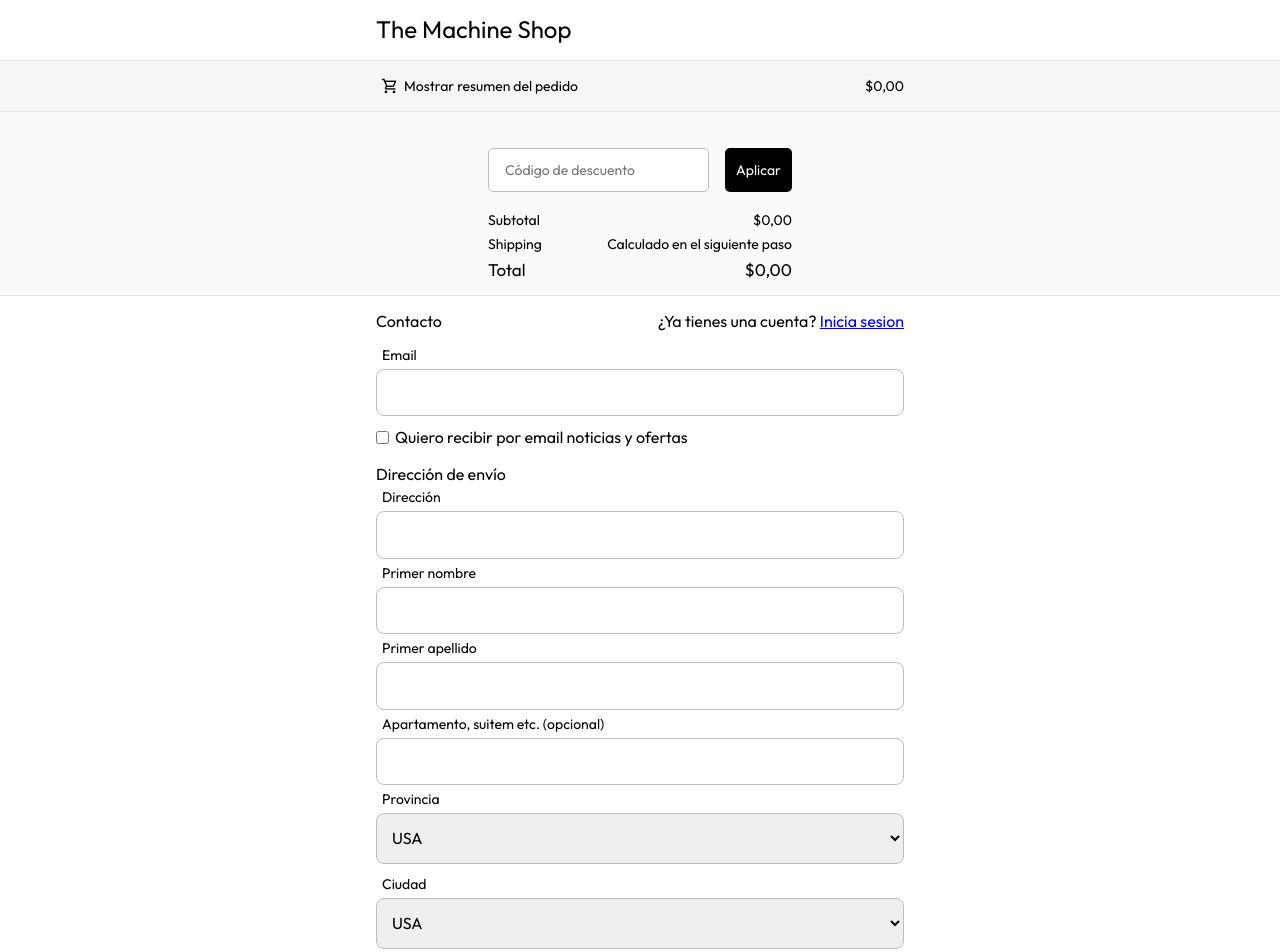
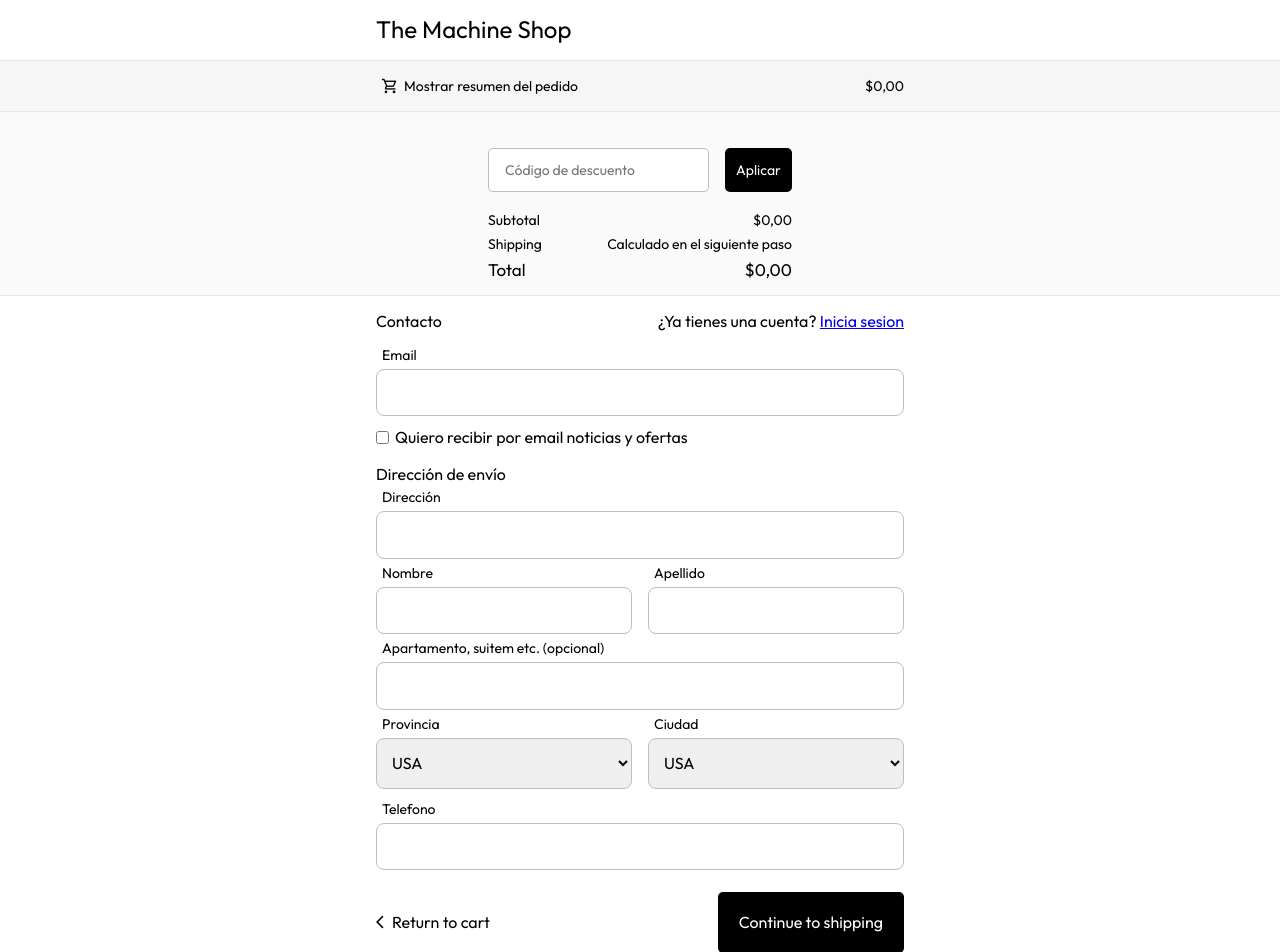
Before and after one commit to RumerTovar/the-machine-shop, a Next.js app: page /checkout in a window 1280 px wide. Shown: the top 952 px of the page. Built offline with nearby package versions, Linux system fonts and the light colour scheme; a web font is replaced by a local one.

Commit message:
checkout tablet layout

```diff
--- a/src/components/checkout/CheckoutFooter.module.css
+++ b/src/components/checkout/CheckoutFooter.module.css
@@ -1,5 +1,7 @@
 .footer {
  display: flex;
+ max-width: 560px;
+ margin: auto;
  flex-direction: row;
  flex-wrap: wrap;
  align-items: center;
--- a/src/components/checkout/CheckoutForm.module.css
+++ b/src/components/checkout/CheckoutForm.module.css
@@ -40,6 +40,7 @@
  display: flex;
  flex-direction: column;
  margin-bottom: 6px;
+ width: 100%;
 }
 
 .inputPadding {
@@ -68,3 +69,22 @@
 .backArrow {
  font-size: medium;
 }
+
+.buttonsContainer {
+ display: flex;
+ flex-direction: column;
+}
+
+@media (min-width: 768px) {
+ .nameContainer,
+ .locationContainer {
+  display: flex;
+  justify-content: space-between;
+  gap: 1rem;
+ }
+
+ .buttonsContainer {
+  flex-direction: row-reverse;
+  justify-content: space-between;
+ }
+}
--- a/src/components/checkout/CheckoutForm.tsx
+++ b/src/components/checkout/CheckoutForm.tsx
@@ -31,17 +31,19 @@
     </label>
     <input type='text' name='address' className={styles.input} />
    </div>
+   <div className={styles.nameContainer}>
     <div className={styles.inputGroup}>
      <label htmlFor='firstName' className={styles.label}>
-     Primer nombre
+      Nombre
      </label>
      <input type='text' name='firstName' className={styles.input} />
     </div>
     <div className={styles.inputGroup}>
      <label htmlFor='lastName' className={styles.label}>
-     Primer apellido
+      Apellido
      </label>
      <input type='text' name='lastName' className={styles.input} />
+    </div>
    </div>
    <div className={styles.inputGroup}>
     <label htmlFor='apartment' className={styles.label}>
@@ -49,6 +51,7 @@
     </label>
     <input type='text' name='apartment' className={styles.input} />
    </div>
+   <div className={styles.locationContainer}>
     <div className={styles.inputGroup}>
      <label className={styles.label}>Provincia</label>
      <select className={`${styles.inputPadding} ${styles.input}`}>
@@ -61,12 +64,14 @@
       <option value=''>USA</option>
      </select>
     </div>
+   </div>
    <div className={styles.inputGroup}>
     <label htmlFor='apartment' className={styles.label}>
      Telefono
     </label>
     <input type='text' name='apartment' className={styles.input} />
    </div>
+   <div className={styles.buttonsContainer}>
     <button className={styles.submit} type='submit'>
      Continue to shipping
     </button>
@@ -76,6 +81,7 @@
      </span>
      Return to cart
     </Link>
+   </div>
   </form>
  );
 }
```
Lines whose indentation alone changed are shown as unchanged.
